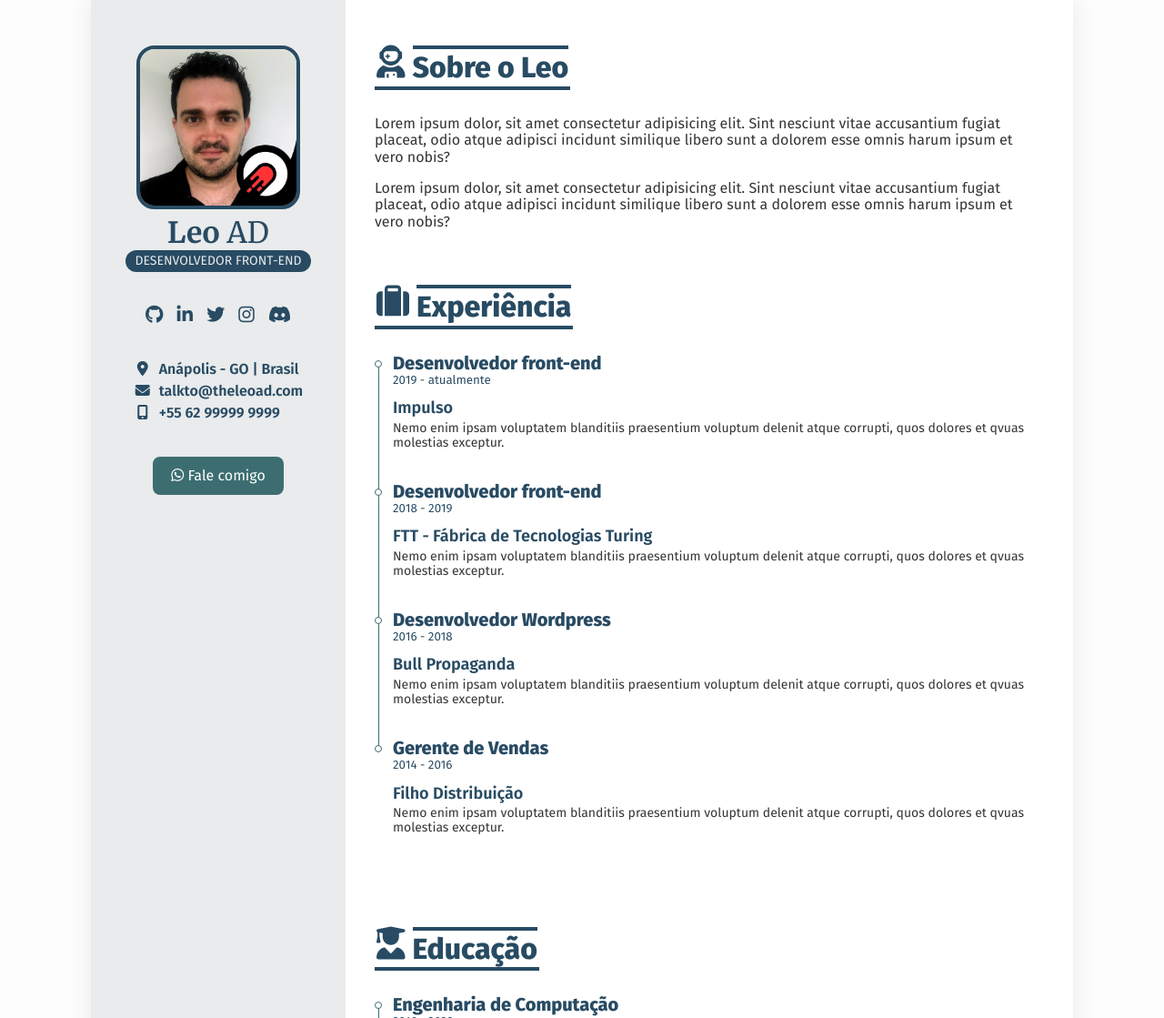
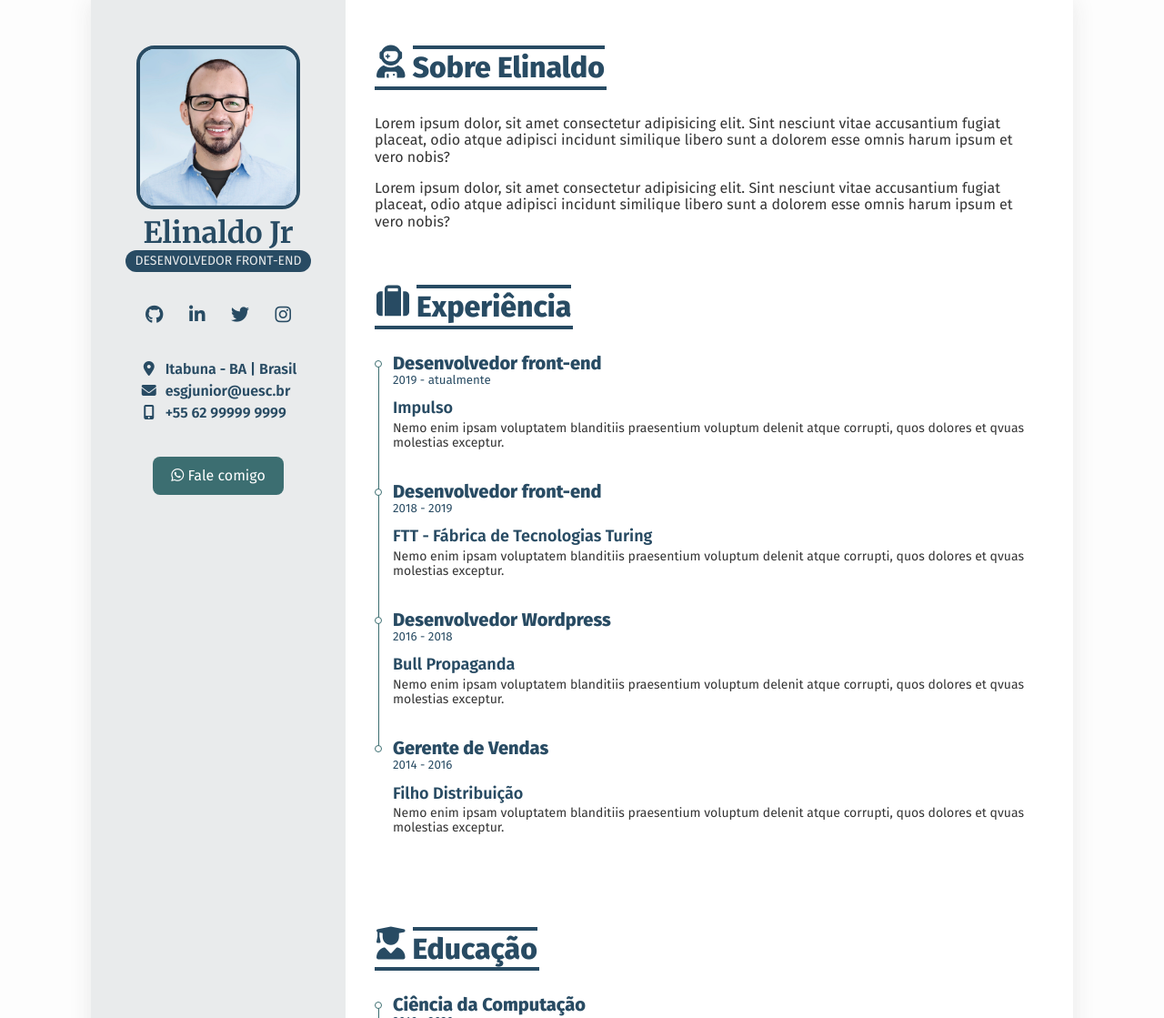
Before and after one commit to elinaldojr/estudos-react, a plain HTML site: page Responsividade/index.html in a window 1280 px wide. Shown: the top 1119 px of the page at 91% size. Drawn offline with nearby package versions, Linux system fonts and the light colour scheme.

Commit message:
Altera algumas informações pessoais

```diff
--- a/Responsividade/index.html
+++ b/Responsividade/index.html
@@ -29,34 +29,31 @@
   <main>
     <aside>
       <div class="sidebar">
-        <img class="profile-picture" src="./img/leoad-impulso-slack.jpg" alt="Leo AD" />
-        <h1 class="title-name">Leo <span>AD</span></h1>
+        <img class="profile-picture" src="./img/perfil.jpg" alt="Elinaldo Jr" />
+        <h1 class="title-name"> Elinaldo Jr</h1>
         <h3 class="subtitle-role">Desenvolvedor front-end</h3>
         <div class="social-links">
-          <a href="https://github.com/theleoad/" target="_blank">
+          <a href="https://github.com/elinaldojr" target="_blank">
             <i class="fab fa-github"></i>
           </a>
-          <a href="https://www.linkedin.com/in/theleoad/" target="_blank">
+          <a href="https://www.linkedin.com/in/elinaldojr/" target="_blank">
             <i class="fab fa-linkedin-in"></i>
           </a>
-          <a href="https://twitter.com/theleoad" target="_blank">
+          <a href="https://twitter.com/lelis1" target="_blank">
             <i class="fab fa-twitter"></i>
           </a>
-          <a href="https://www.instagram.com/theleoad/" target="_blank">
+          <a href="https://www.instagram.com/elinaldogoesjr/" target="_blank">
             <i class="fab fa-instagram"></i>
-          </a>
-          <a href="https://discord.com/users/496991556918706177" target="_blank">
-            <i class="fab fa-discord"></i>
           </a>
         </div>
         <ul class="personal-data">
           <li>
             <i class="fas fa-map-marker-alt"></i>
-            <span>Anápolis - GO | Brasil</span>
+            <span>Itabuna - BA | Brasil</span>
           </li>
           <li>
             <i class="fas fa-envelope"></i>
-            <a href="mailto:talkto@theleoad.com">talkto@theleoad.com</a>
+            <a href="mailto:esgjunior@uesc.br">esgjunior@uesc.br</a>
           </li>
           <li>
             <i class="fas fa-mobile-alt"></i>
@@ -73,7 +70,7 @@
       <article>
         <div class="article-title-wrapper">
           <i class="fas fa-user-astronaut"></i>
-          <h2 class="article-title">Sobre o Leo</h2>
+          <h2 class="article-title">Sobre Elinaldo</h2>
         </div>
         <p>Lorem ipsum dolor, sit amet consectetur adipisicing elit. Sint nesciunt vitae accusantium fugiat placeat,
           odio atque adipisci incidunt similique libero sunt a dolorem esse omnis harum ipsum et vero nobis?</p>
@@ -123,7 +120,7 @@
         </div>
         <ul class="timeline">
           <li>
-            <h4 class="timeline-title">Engenharia de Computação</h4>
+            <h4 class="timeline-title">Ciência da Computação</h4>
             <h5 class="timeline-time">2016 - 2020</h5>
             <h6 class="timeline-place">Universidade Evangélica de Goiás</h6>
             <p class="timeline-text">Nemo enim ipsam voluptatem blanditiis praesentium voluptum delenit atque corrupti,
@@ -247,6 +244,7 @@
       </article>
     </section>
   </main>
+
 </body>
 
 </html>
```
Also changed, not shown: Responsividade/img/perfil.jpg (added).
